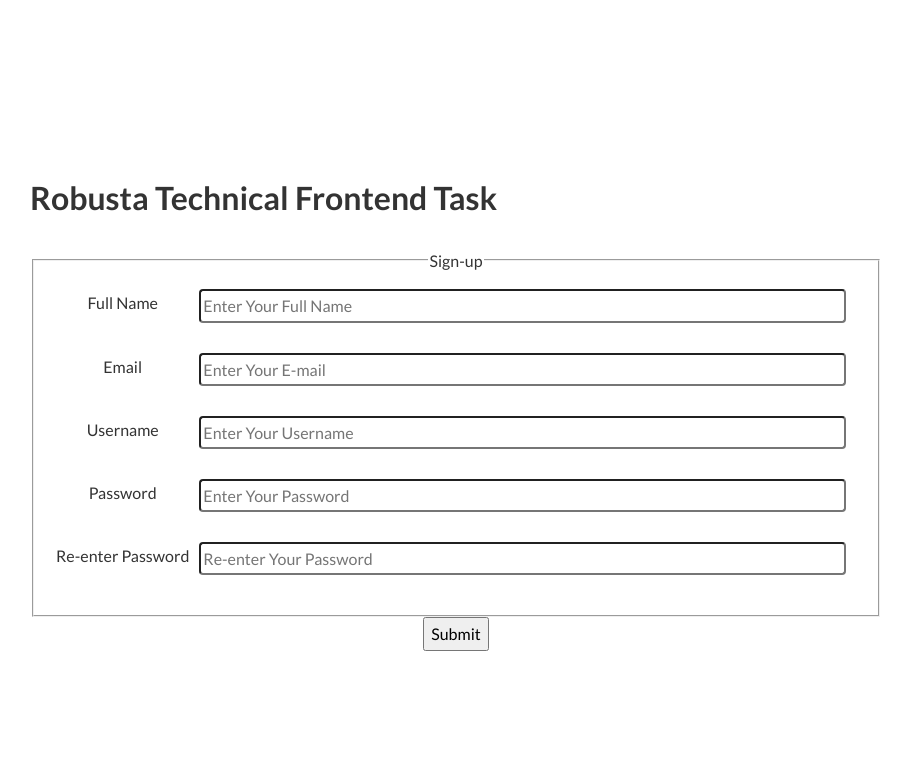
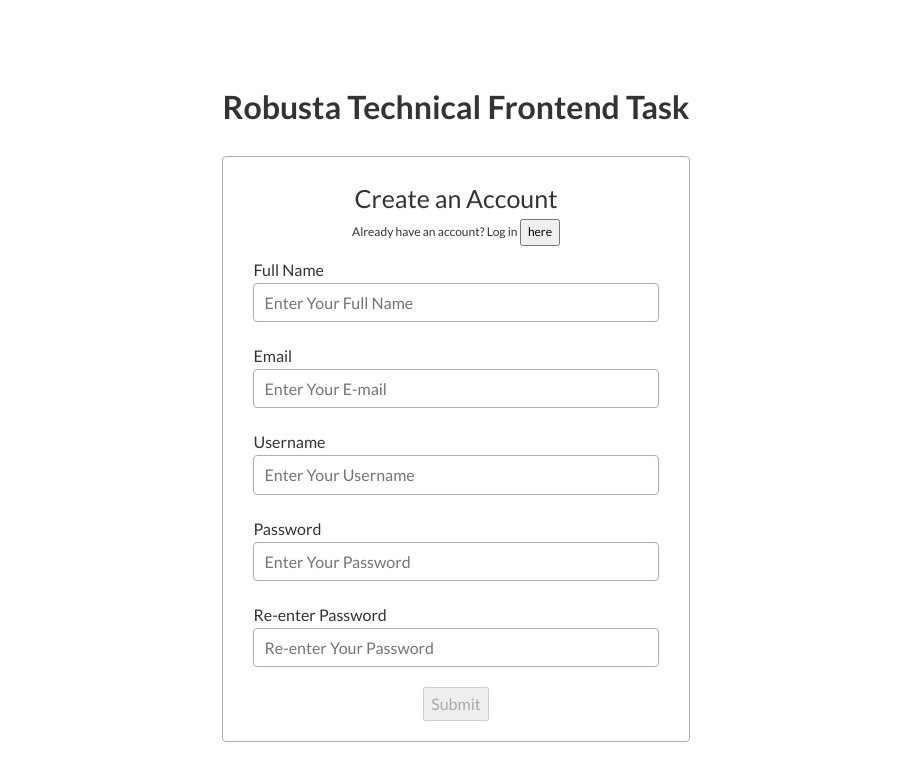
Before and after one commit to karimshalapy/Robusta-Technical-Frontend-Task, a React (Create React App) app: page / in a window 1280 px wide. Shown: the top 780 px of the page, without its empty margins (184-1095 px from the left). Built offline with nearby package versions, Linux system fonts and the light colour scheme.

Commit message:
feat: apply basic styling to the form

```diff
--- a/src/components/Form/Form.module.css
+++ b/src/components/Form/Form.module.css
@@ -1,10 +1,20 @@
 .Form {
   text-align: center;
+  width: 100%;
+  max-width: 75rem;
+  border: 0.1rem solid #adadad;
+  padding: 2rem;
+  border-radius: 0.4rem;
 }
 
-/*660px*/
-@media only screen and (max-width: 41.25em) {
-  .Form {
-    width: 100%;
-  }
+.Form fieldset {
+  border: none;
 }
+
+.Form legend {
+  font-size: 2.5rem;
+}
+
+.Switch {
+  font-size: 1.2rem;
+}
--- a/src/components/Form/Form.tsx
+++ b/src/components/Form/Form.tsx
@@ -13,17 +13,20 @@
 
 export const Form: FC = () => {
   const methods = useForm<Inputs>({ mode: "onTouched" });
-  const { handleSubmit, watch } = methods
-  const onSubmit: SubmitHandler<Inputs> = data => console.log(data)
+  const { handleSubmit, watch, formState: { isValid } } = methods
   const password = useRef({})
   password.current = watch("password", "")
+  const onSubmit: SubmitHandler<Inputs> = data => console.log(data)
+
 
 
   return (
     <FormProvider {...methods}>
       <form className={classes.Form} aria-labelledby="signup" onSubmit={handleSubmit(onSubmit)}>
         <fieldset>
-          <legend id="signup">Sign-up</legend>
+          <legend id="signup">Create an Account</legend>
+          <p className={classes.Switch}>Already have an account? Log in <button>here</button></p>
+
           <FormInput
             type="text"
             name="fullName"
@@ -138,7 +141,7 @@
             Re-enter Password
           </FormInput>
         </fieldset>
-        <button id="submit" type="submit">Submit</button>
+        <button id="submit" type="submit" aria-disabled={!isValid} disabled={!isValid}>Submit</button>
       </form>
     </FormProvider>
   );
--- a/src/components/Form/FormInput/FormInput.module.css
+++ b/src/components/Form/FormInput/FormInput.module.css
@@ -1,40 +1,41 @@
 .FormInput {
-    display: grid;
-    grid-template-columns: minmax(3.5rem, 1fr) 5fr;
+    display: flex;
+    flex-direction: column;
+    text-align: left;
     margin: 1rem;
-    white-space: nowrap;
 }
+
 .InputContainer {
-    margin: 0 1rem;
     position: relative;
-    padding-bottom: 2rem;
+    text-align: left;
+    margin: 0;
+    margin-bottom: 0.5rem;
 }
+
 .FormInput input {
     display: block;
     width: 100%;
     border-radius: 0.4rem;
+    border: 0.1rem solid #adadad;
+    padding: 0.5rem 1rem;
+    outline: none;
+    transition: border-color 0.3s ease-in-out;
 }
+
 .FormInput input[aria-invalid="true"] {
     border-color: crimson;
 }
 
+.FormInput input:focus,
+.FormInput input:hover,
+.FormInput input:active {
+    border-color: #3c77c5;
+}
+
 .Error {
     color: crimson;
-    position: absolute;
-    bottom: 0;
-    left: 0;
     font-size: 1.2rem;
     font-weight: 700;
+    margin-top: 0.5rem;
+    line-height: 1.3;
 }
-/*660px*/
-@media only screen and (max-width: 41.25em) {
-    .FormInput {
-        display: flex;
-        flex-direction: column;
-        text-align: left;
-    }
-    .InputContainer {
-        margin: 0;
-        margin-top: 1rem;
-    }
-}
--- a/src/index.css
+++ b/src/index.css
@@ -49,11 +49,16 @@
 body {
   box-sizing: border-box;
   min-height: 100vh;
-  margin: 0;
   font: 400 1.6rem/1.7 "Lato", Verdana, Geneva, Tahoma, sans-serif;
   color: #333;
   -webkit-font-smoothing: antialiased;
   -moz-osx-font-smoothing: grayscale;
+}
+body,
+p,
+fieldset {
+  margin: 0;
+  padding: 0;
 }
 
 #root {
```
